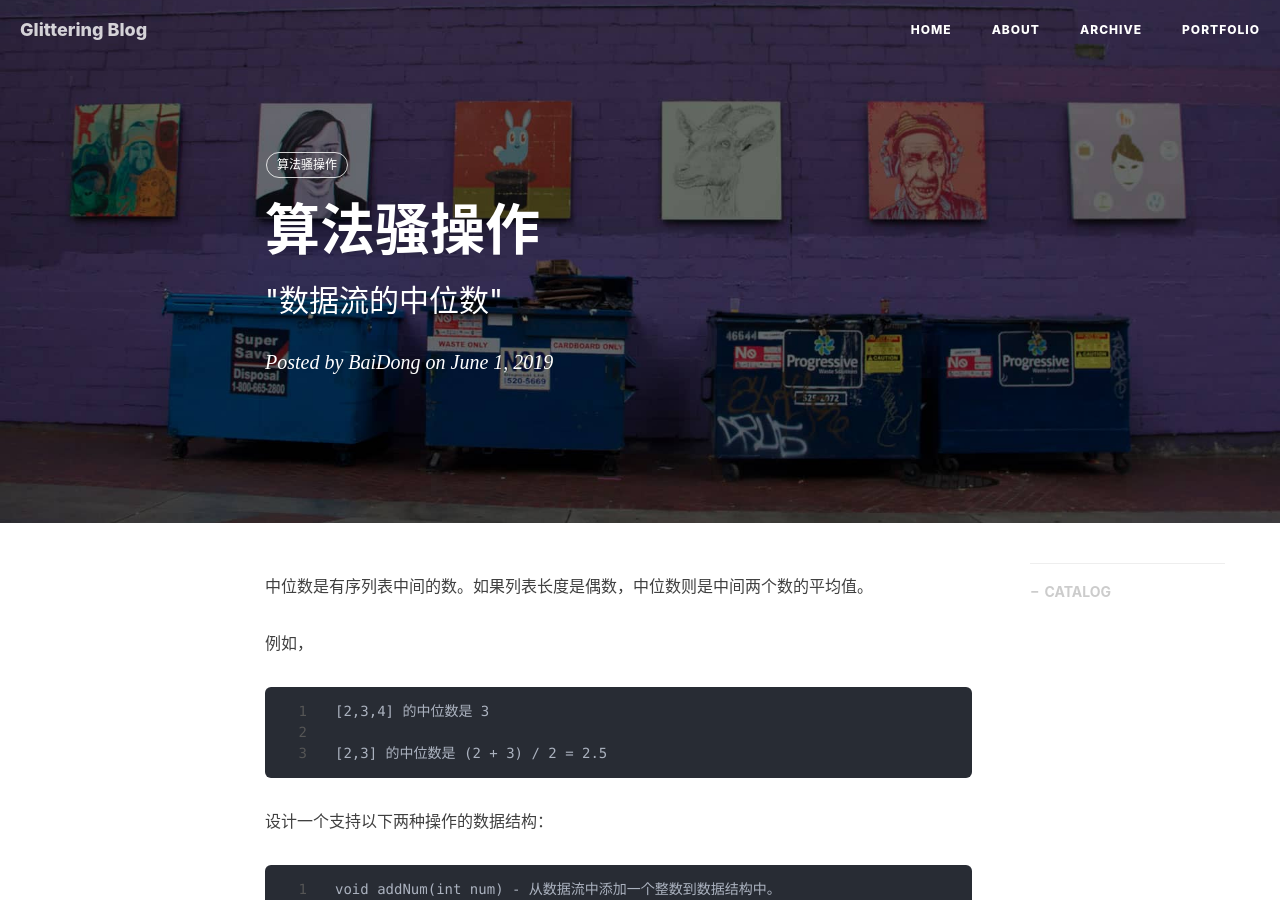
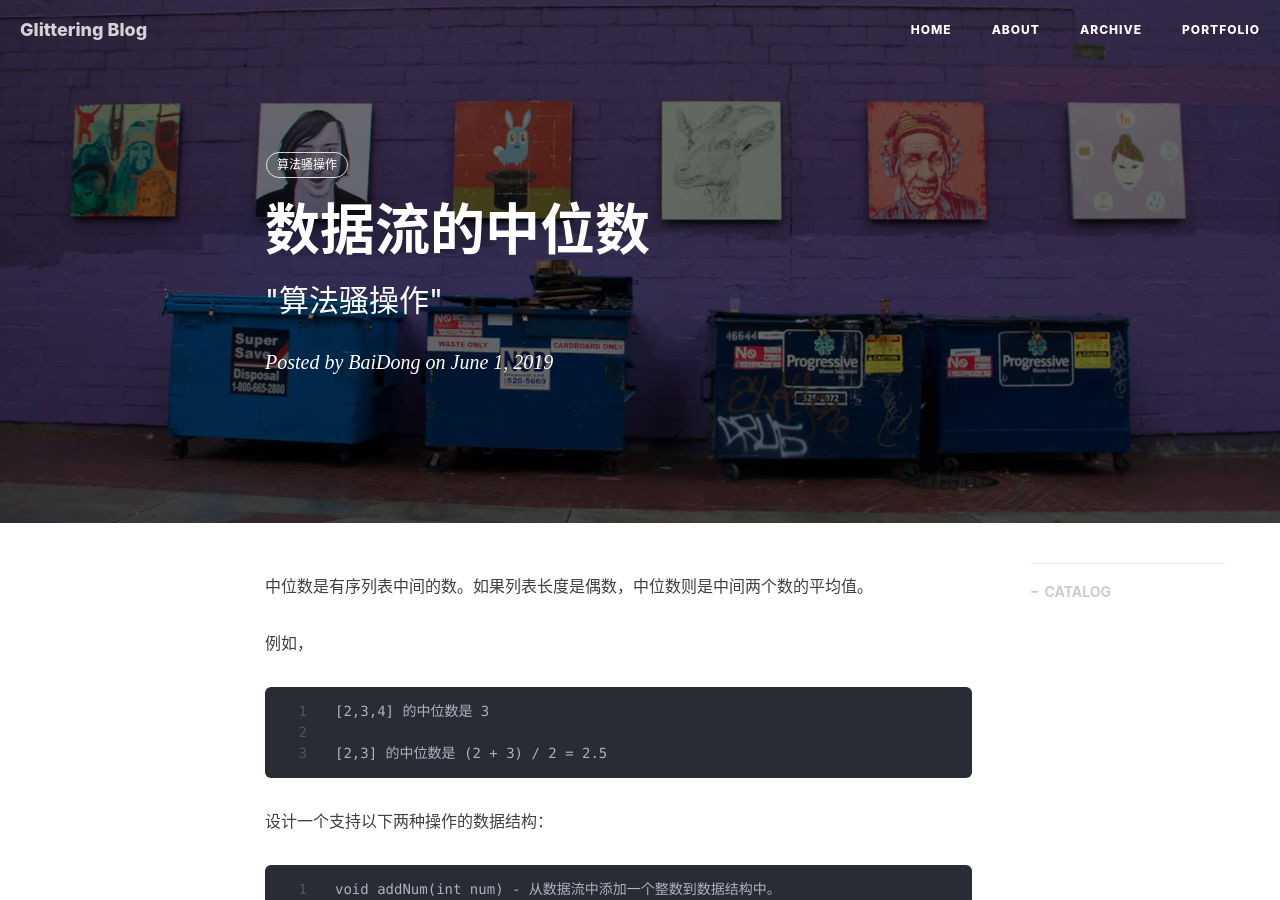
Before and after one commit to 13161231996/13161231996.github.io, a Jekyll site: the page built from _posts/2019-06-01-算法骚操作-数据流的中位数.markdown, in a window 1280 px wide and 900 px high. Built offline with Jekyll 4.4.1, drawn with Linux system fonts in a browser that asks for light colours; nearby versions of some CDN libraries; comment, search, counter and statistics services are not loaded.

```diff
--- a/_posts/2019-06-01-算法骚操作-数据流的中位数.markdown
+++ b/_posts/2019-06-01-算法骚操作-数据流的中位数.markdown
@@ -1,8 +1,8 @@
 ---
 
 layout:     post
-title:      "算法骚操作"
-subtitle:   " \"数据流的中位数\""
+title:      "数据流的中位数"
+subtitle:   " \"算法骚操作\""
 date:       2019-06-01 18:39:00
 author:     "BaiDong"
 header-img: "img/home-bg-art.jpg"
```
